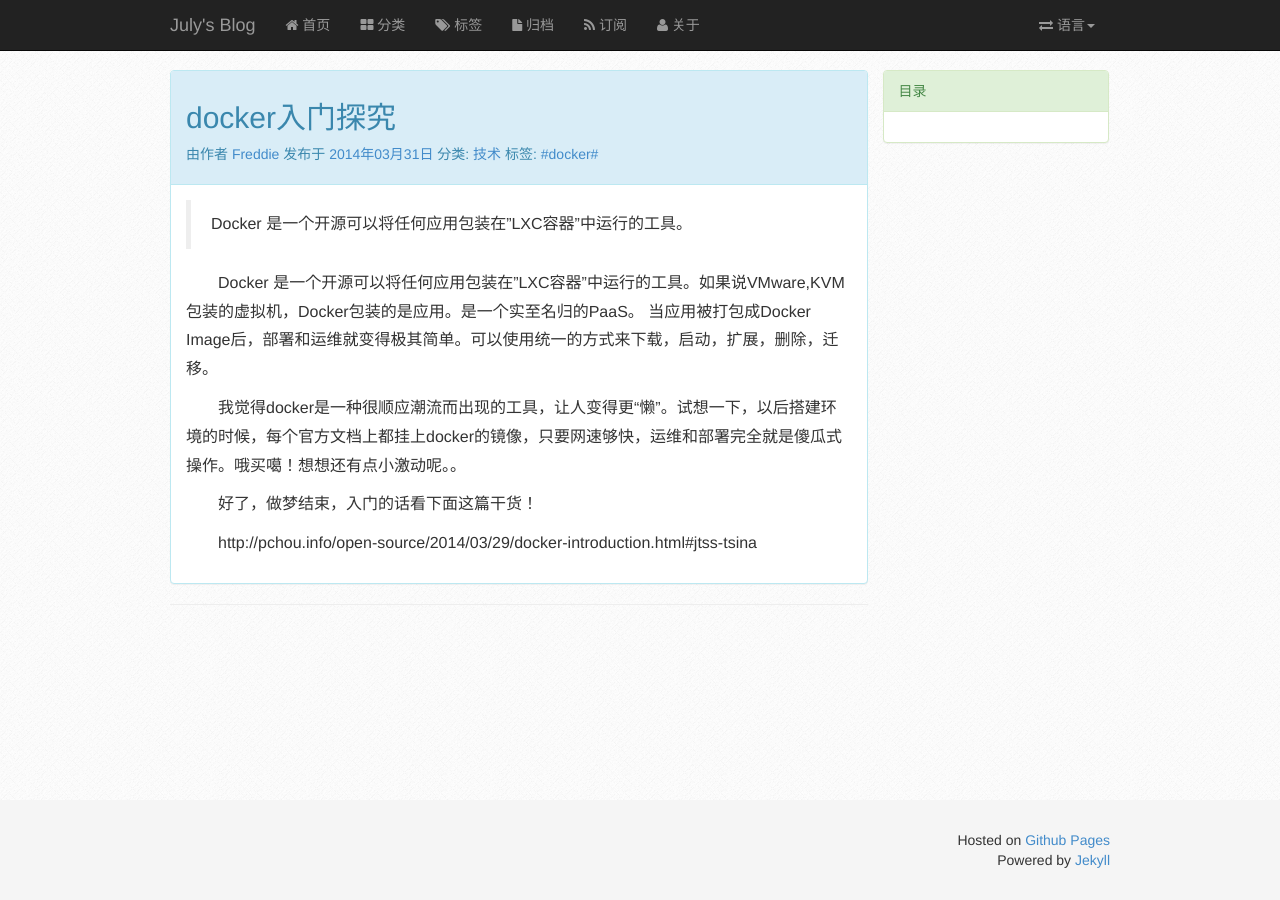
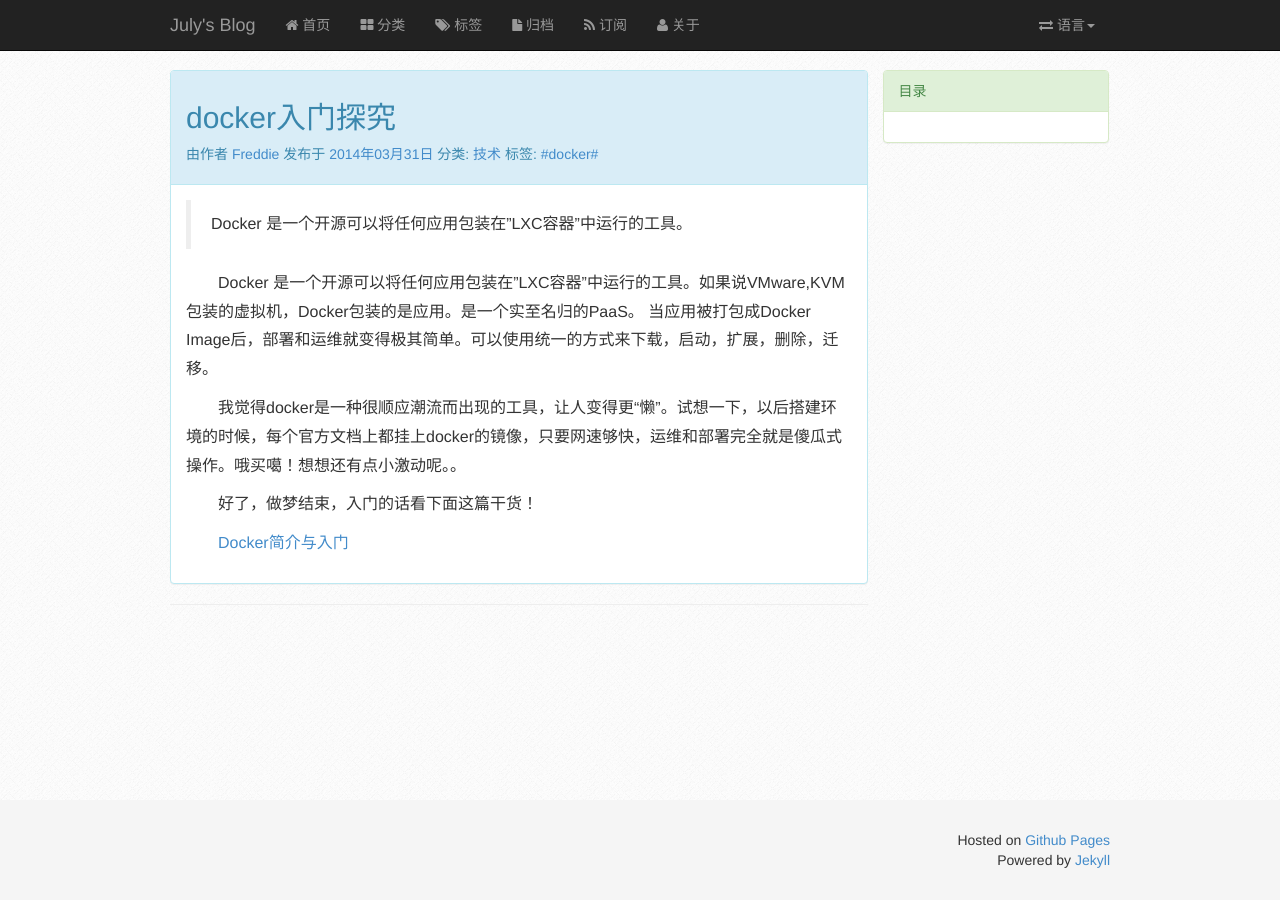
Before and after one commit to julykobe/julykobe.github.io, a Jekyll site: the page built from _posts/Technology/2014-03-31-docker-init-knowledge.md, in a window 1280 px wide. Built offline with Jekyll 4.4.1, drawn with Linux system fonts in a browser that asks for light colours; Markdown is read by kramdown in place of the engine named in the settings; comment, search, counter and statistics services are not loaded.

Commit message:
fix problem about format

```diff
--- a/_posts/Technology/2014-03-31-docker-init-knowledge.md
+++ b/_posts/Technology/2014-03-31-docker-init-knowledge.md
@@ -15,4 +15,4 @@ Docker 是一个开源可以将任何应用包装在”LXC容器”中运行的
 
 好了，做梦结束，入门的话看下面这篇干货！
 
-http://pchou.info/open-source/2014/03/29/docker-introduction.html#jtss-tsina
+<a href="http://pchou.info/open-source/2014/03/29/docker-introduction.html#jtss-tsina">Docker简介与入门</a>
```
